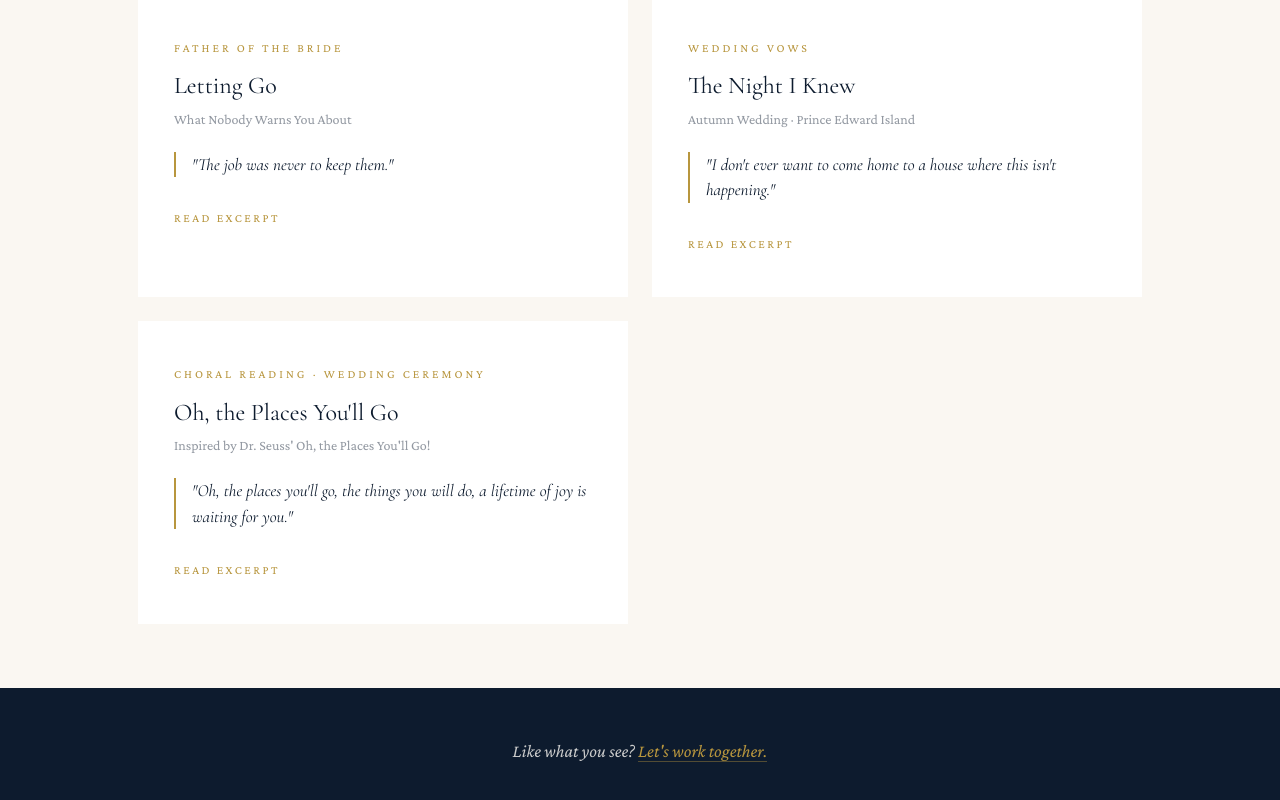
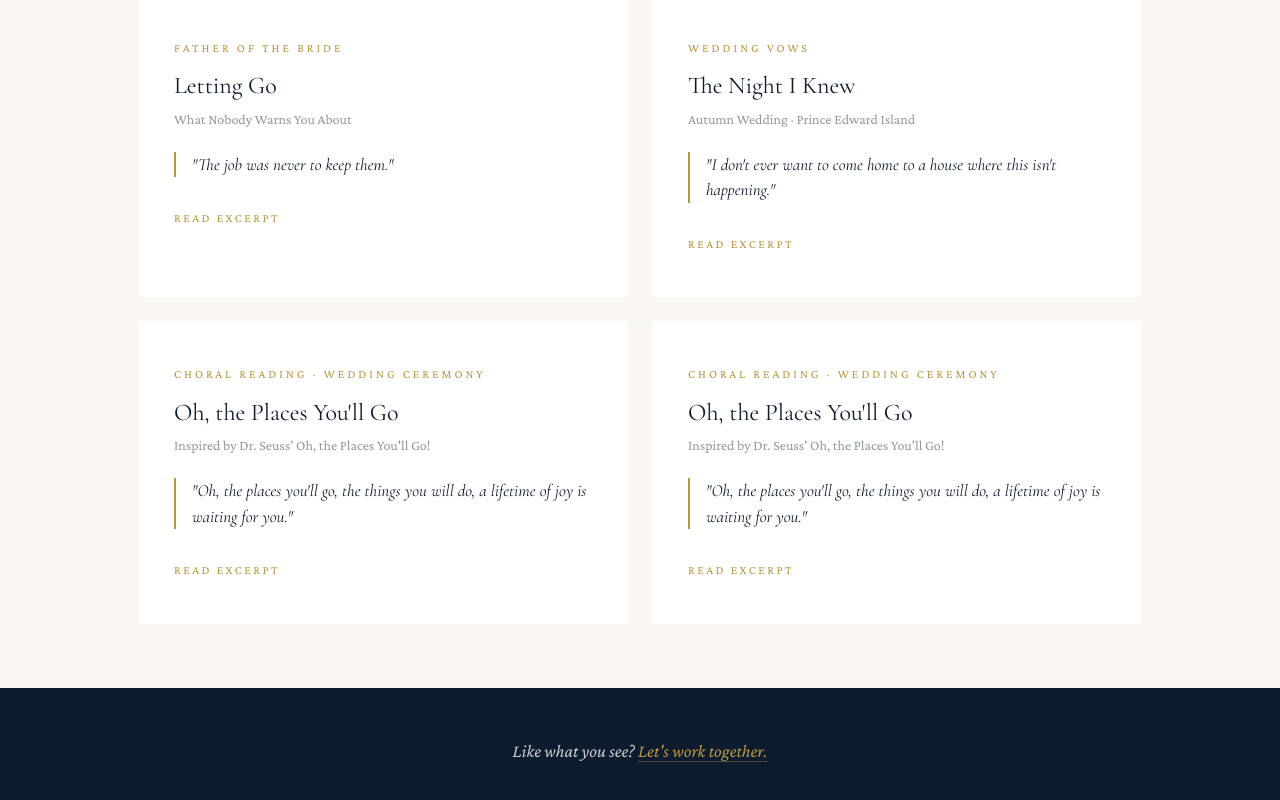
Before and after one commit to jmelnickmacdonald/anchoredprose, a Next.js app: page /portfolio/weddings-speeches in a window 1280 px wide. Shown: the part 710-1510 px from the top of the page. Built offline with nearby package versions, Linux system fonts and the light colour scheme.

Commit message:
Update page.js

```diff
--- a/src/app/portfolio/weddings-speeches/page.js
+++ b/src/app/portfolio/weddings-speeches/page.js
@@ -30,6 +30,13 @@ const PIECES = [
     meta: 'Autumn Wedding · Prince Edward Island',
     pull: '"I don\'t ever want to come home to a house where this isn\'t happening."',
     excerpt: "I knew I wanted this the night you fell asleep on the couch with both dogs on top of you and the TV still going, and I sat there for a full ten minutes just looking at you, thinking: I don't ever want to come home to a house where this isn't happening.\n\nI'm not going to promise you perfection. I'm going to forget things. I'm going to load the dishwasher wrong. I'm going to need you to tell me what's wrong instead of saying \"I'm fine\" because I will believe you every single time.\n\nBut here's what I can promise: I will always be in your corner. I will always choose us, even when us is hard. I will love you quietly, stubbornly, and without keeping score.",
+  },
+  {
+    type: 'Choral Reading · Wedding Ceremony',
+    title: "Oh, the Places You'll Go",
+    meta: "Inspired by Dr. Seuss' Oh, the Places You'll Go!",
+    pull: '"Oh, the places you\'ll go, the things you will do, a lifetime of joy is waiting for you."',
+    excerpt: "Congratulations, today is the big day!\nYou've found your partner to help you pave your way.\nThe world is before you, it's open and wide,\nFilled with adventures you'll take in stride.\n\nAs you step into marriage, with love in your hearts,\nKnow there will be challenges, but that's just the start.\nYou'll face the unknown, with strength and with grace,\nThrough twists and through turns, in life's crazy race.\n\nThere'll be highs, there'll be lows,\nbut you've got this down,\nYou're in it together,\nthe best team in town.\n\nSometimes you'll falter, and sometimes you'll fall,\nBut love will be there to help you stand tall.\nFor no matter the place, no matter the time,\nThe two of you together will be just fine.\n\nSo dream and discover, laugh and explore,\nFor this journey ahead will open new doors.\nWith patience, with kindness, and love as your guide,\nYou'll conquer the world, standing side by side.\n\nSo here's to your future, bright as can be,\nThe adventure of love, for all to see.\nOh, the places you'll go, the things you will do,\nA lifetime of joy is waiting for you.",
   },
   {
     type: 'Choral Reading · Wedding Ceremony',
```
